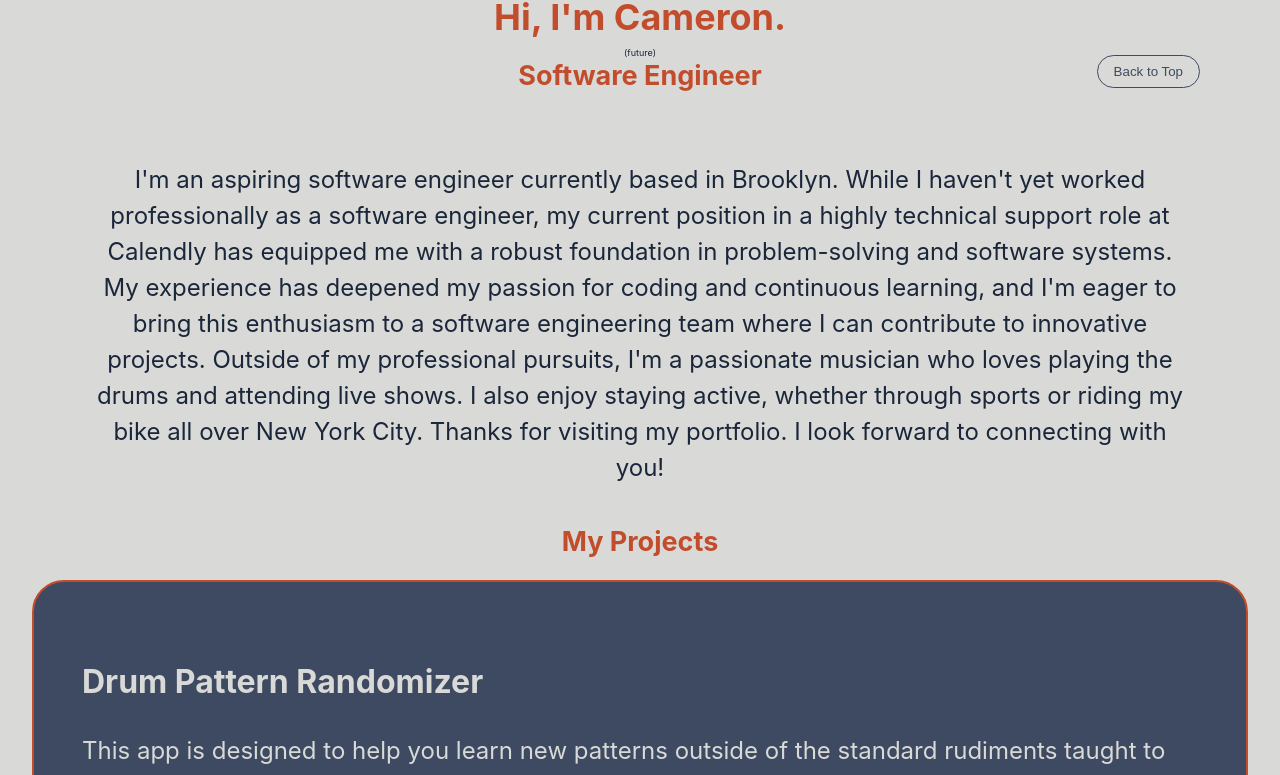
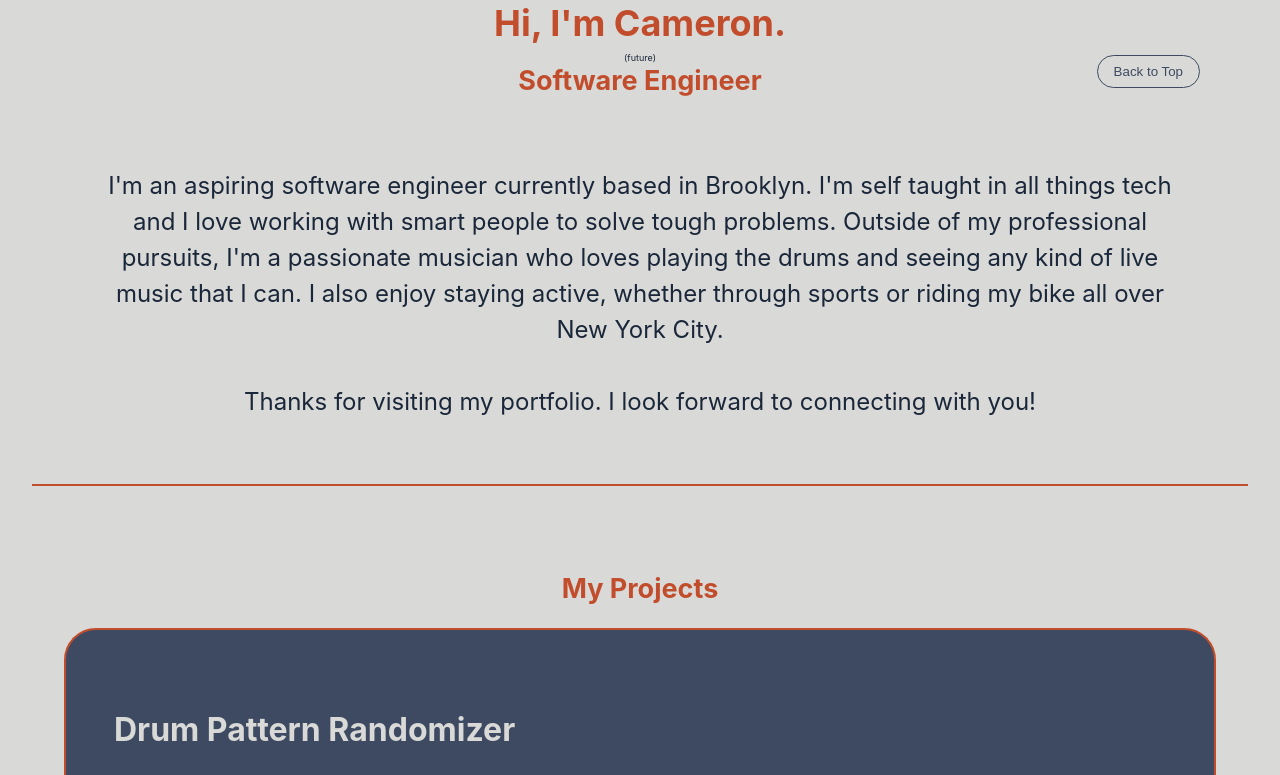
Before and after one commit to cameron-adrian/Professional-Portfolio-Website, a React (Vite) app: page / in a window 1280 px wide. Shown: the part 632-1407 px from the top of the page. Built offline with nearby package versions, Linux system fonts and the light colour scheme.

Commit message:
Update AboutMe component with revised self-introduction and remove redundant information

```diff
--- a/src/components/AboutMe.jsx
+++ b/src/components/AboutMe.jsx
@@ -2,7 +2,7 @@ import React from "react";
 
 function AboutMe() {
   const aboutMeParagraph =
-    "I'm an aspiring software engineer currently based in Brooklyn. While I haven't yet worked professionally as a software engineer, my current position in a highly technical support role at Calendly has equipped me with a robust foundation in problem-solving and software systems. My experience has deepened my passion for coding and continuous learning, and I'm eager to bring this enthusiasm to a software engineering team where I can contribute to innovative projects. Outside of my professional pursuits, I'm a passionate musician who loves playing the drums and attending live shows. I also enjoy staying active, whether through sports or riding my bike all over New York City.\n\nThanks for visiting my portfolio. I look forward to connecting with you!";
+    "I'm an aspiring software engineer currently based in Brooklyn. I'm self taught in all things tech and I love working with smart people to solve tough problems. Outside of my professional pursuits, I'm a passionate musician who loves playing the drums and seeing any kind of live music that I can. I also enjoy staying active, whether through sports or riding my bike all over New York City.\n\nThanks for visiting my portfolio. I look forward to connecting with you!";
 
   const iframe =
     '<iframe style="border-radius:12px" src="https://open.spotify.com/embed/playlist/1bWb1PRzILo2ywlDvvPTWK?utm_source=generator&theme=0" width="100%" height="352" allowfullscreen="" allow="autoplay; clipboard-write; encrypted-media; fullscreen; picture-in-picture" loading="lazy"></iframe';
--- a/src/components/Home.jsx
+++ b/src/components/Home.jsx
@@ -31,9 +31,11 @@ function Home() {
       <section id="about-me">
         <AboutMe />
       </section>
+      <div className="divider"></div>
       <section id="projects">
         <Projects />
       </section>
+      <div className="divider"></div>
       <section id="contact">
         <Contact />
       </section>
--- a/src/index.css
+++ b/src/index.css
@@ -93,7 +93,7 @@ header.shrink {
 .about-me-paragraph {
   max-width: 90%;
   text-align: center;
-  white-space: normal;
+  white-space: pre-line;
   text-wrap: normal;
   margin: 0 auto;
   padding: 1rem;
@@ -196,14 +196,12 @@ p {
 
 section {
   scroll-margin-top: 5rem;
-  /* padding: 1rem; */
-  /* TODO: Pad the sections so they're a bit farther apart from each other vertically, but also make sure the padding is consistent on the sides throughout the page. Probably need to make home/about me it's own component or section at least */
+  padding: 1rem;
 }
 
 .contact {
   display: flex;
   justify-content: center;
-  padding: 2rem;
 }
 
 .contact-info {
@@ -292,32 +290,6 @@ section {
   border: #c24d2c 2px solid;
 }
 
-/* .contact form {
-  display: flex;
-  flex-direction: column;
-}
-
-.contact form input,
-.contact form textarea {
-  margin-bottom: 1rem;
-  padding: 0.5rem;
-  border: 1px solid var(--color-secondary);
-  border-radius: 5px;
-} */
-
-/* .contact form button {
-  background-color: var(--color-accent);
-  color: var(--color-light);
-  border: none;
-  padding: 0.5rem 1rem;
-  border-radius: 5px;
-  cursor: pointer;
-}
-
-.contact form button:hover {
-  background-color: var(--color-secondary);
-} */
-
 .contact {
   display: flex;
   justify-content: space-between;
@@ -339,6 +311,11 @@ section {
 
 .contact-email:hover {
   color: var(--color-accent);
+}
+
+.divider {
+  border-top: 2px solid var(--color-accent);
+  margin: 2rem 0;
 }
 
 button {
```
